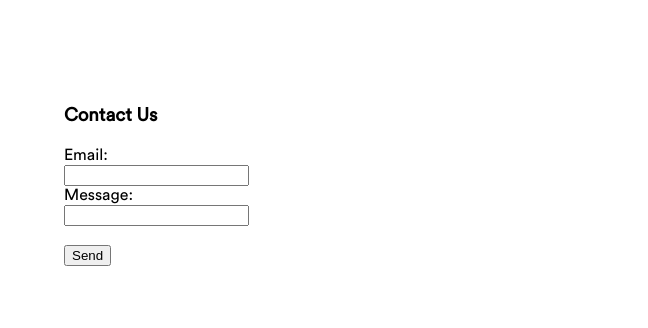
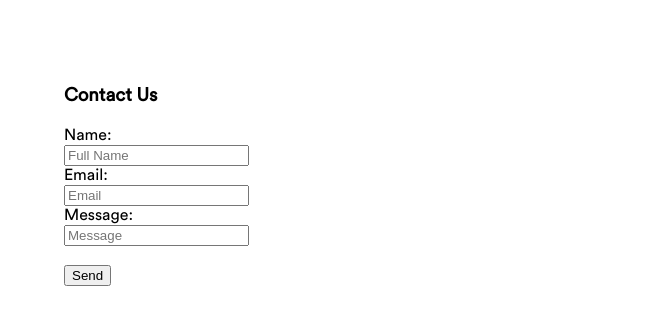
Before and after one commit to CJDawson96/False-Creek-Electrical, a plain HTML site: page index.htm in a window 1280 px wide. Shown: the part 1948-2276 px from the top of the page, 0-648 px from the left. Drawn offline with Linux system fonts and the light colour scheme.

Commit message:
Update index.htm

```diff
--- a/index.htm
+++ b/index.htm
@@ -229,11 +229,14 @@
   <h3>Contact Us</h3>
 
 <form action="https://formsubmit.co/bryan@falsecreekelectrical.ca" method="POST">
+	<label for="name">Name:</label><br>
+     	<input type="text" name="name" placeholder="Full Name" required>
+        <br>
 	<label for="name">Email:</label><br>
-     	<input type="email" name="email" required>
+     	<input type="email" name="email" placeholder="Email" required>
         <br>
 	<label for="name">Message:</label><br>
-        <input type="text" name="message" required>
+        <input type="text" name="message" placeholder="Message" required>
         <br><br>
      <button type="submit">Send</button>
 </form>
```
